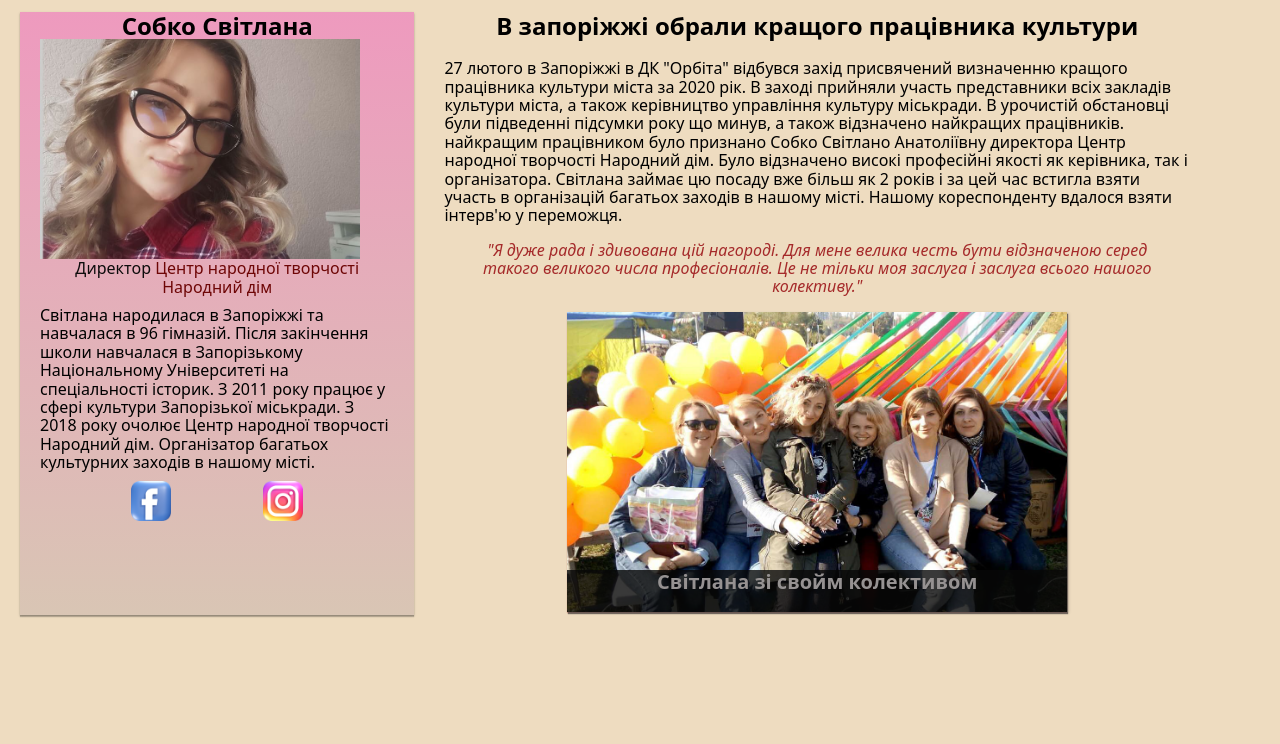
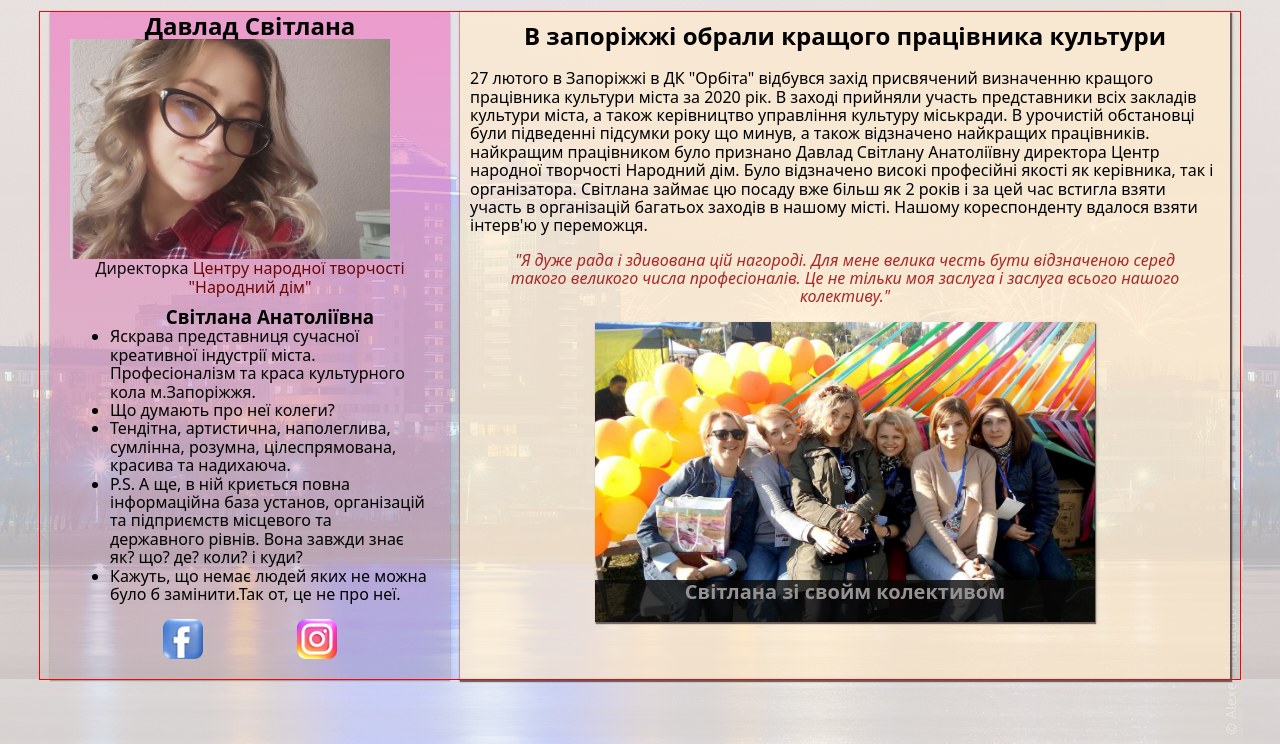
Before and after one commit to moskalenkopavel86/q, a plain HTML site: page index.html in a window 1280 px wide. Shown: the part 56-800 px from the top of the page. Drawn offline with nearby package versions, Linux system fonts and the light colour scheme.

Commit message:
бек боди

```diff
--- a/index.html
+++ b/index.html
@@ -19,18 +19,25 @@
     <main>
         <div class="over">
         <aside class="saidbar">
-            <h2 class="title">Собко Світлана</h2>
+            <h2 class="title">Давлад Світлана</h2>
             <div class="img-saidbar" > </div>
 
-            <p class="colorp">Директор <a class="colorb" href="https://www.facebook.com/narod.dim.5">Центр народної творчості Народний дім</a></p>
+            <p class="colorp">Директорка <a class="colorb" href="https://www.facebook.com/narod.dim.5">Центру народної творчості "Народний дім"</a></p>
 
-            <p class="sobko-histori">Світлана народилася в Запоріжжі та навчалася в 96 гімназій. Після закінчення школи навчалася в Запорізькому Національному Університеті на спеціальності історик.
+            <ul class="sobko-histori"> <h3>Світлана Анатоліївна</h3>
 
-                З 2011 року працює у сфері культури Запорізької міськради.
+              <li>Яскрава представниця сучасної креативної індустрії міста.
+                Професіоналізм та краса культурного кола м.Запоріжжя.</li>
 
-                З 2018 року очолює Центр народної творчості Народний дім.
+              <li>Що думають про неї колеги?</li>
 
-                Організатор багатьох культурних заходів в нашому місті.</p>
+               <li>Тендітна, артистична, наполеглива, сумлінна, розумна, цілеспрямована, красива та надихаюча.</li>
+
+              <li>P.S. А ще, в ній криється повна інформаційна база установ, організацій та підприємств місцевого та державного рівнів. Вона завжди знає як? що? де? коли? і куди?</li>
+
+              <li>Кажуть, що немає людей яких не можна було б замінити.Так от, це не про неї. </li>
+
+                </ul>
                 <ul class="spisok-asaidbar">
                     <li><a class="social-logo facebook" href="https://www.facebook.com/profile.php?id=1063646422"></a></li>
                     <li><a class="social-logo insta" href="https://www.instagram.com/svetlana_davlad/"></a></li>
@@ -38,25 +45,24 @@
         </aside>
 
         <section class="conteiner">
-            <h1>В запоріжжі обрали кращого працівника культури</h1>
+            <h1 class="h1-title">В запоріжжі обрали кращого працівника культури</h1>
             <p class="text">27 лютого в Запоріжжі в ДК "Орбіта" відбувся захід присвячений визначенню кращого
                 працівника культури міста за 2020 рік. В заході прийняли участь представники всіх закладів культури міста, а також керівництво управління культуру міськради. В урочистій обстановці були підведенні підсумки року що минув, а також відзначено найкращих працівників.
 
-                найкращим працівником було признано Собко Світлано Анатоліївну директора
+                найкращим працівником було признано Давлад Світлану Анатоліївну директора
                 Центр народної творчості Народний дім. Було відзначено високі професійні якості як керівника, так і організатора.
                 Світлана займає цю посаду вже більш як 2 років і за цей час встигла взяти участь в організацій багатьох заходів в нашому місті.
 
 
-                Нашому кореспонденту вдалося взяти інтерв'ю у переможця.
+                Нашому кореспонденту вдалося взяти інтерв'ю у переможця. </p>
 
                 <blockquote class="interviu"> <i class="i">"Я дуже рада і здивована цій нагороді. Для мене велика честь бути відзначеною серед такого великого
                 числа професіоналів. Це не тільки моя заслуга і заслуга всього нашого колективу."</i> </blockquote>
-                <!-- <img class="nd" src="./img/народний дім.jpg" width="500" alt="колектив Народного дому"> -->
-               <div class="nad"><p class="text-opacity">Світлана зі свойм колективом</p></div>
+
+               <div class="nad"><p class="text-opacity">Світлана зі свойм колективом</p>
+                <div class="overley"><p class="overlay-contakts">Контакти Центр народної творчості Народний дім</p></div></div>
 
 
-
-            </p>
         </section>
     </div>
     </main>
--- a/style.css
+++ b/style.css
@@ -11,7 +11,11 @@ p{
 }
 
 .body{
-    background-color: rgb(238, 220, 192)}
+    background-image:linear-gradient( to bottom, rgba(250,250,250, 0.8), rgba(250,250,250, 0.7)), url(./img/zp.jpg);
+
+
+}
+
 
 .header{
     display: flex;
@@ -24,14 +28,17 @@ p{
 .over{
     display: flex;
     max-width: 1200px;
+    margin-left: auto;
+    margin-right: auto;
+    outline: 1px solid red;
 }
 
 .saidbar{
-    min-width: 300px;
+    min-width: 400px;
     padding-left: 20px;
     padding-right: 20px;
     padding-bottom: 20px;
-    margin: 0 20px;
+    margin: 0 10px;
     background: linear-gradient(to bottom,  rgba(238, 110, 189, 0.6), rgba(168, 145, 153, 0.3) );
     box-shadow:  0px 2px 1px rgba(0, 0, 0, 0.2),  0px 1px 1px rgba(0, 0, 0, 0.14),  0px 1px 3px  rgba(0, 0, 0, 0.12);
     text-align: center;
@@ -46,7 +53,7 @@ p{
 }
 
 .img-saidbar{
-    width: 320px;
+    max-width: 320px;
     height: 220px;
     background-image: url(./img/Калбаса-сайдбар.jpg);
     background-position: center;
@@ -69,8 +76,14 @@ p{
 .colorb:hover{color: khaki;}
 
 .sobko-histori{
+
     margin-top: 10px;
     text-align: start;
+    text-decoration: none;
+}
+
+.sobko-histori h3{
+    text-align: center;
 }
 
 .spisok-asaidbar{
@@ -136,7 +149,14 @@ p{
  }
 
 .conteiner{
+    margin-right: 10px;
     text-align: center;
+    background-color: rgba(255, 235, 205, 0.7);
+    box-shadow:   1px 2px 1px 1px rgba(68, 62, 60, 0.7),  0px 1px 1px 1px rgba(185, 81, 81, 0.4),  2px 1px 3px 1px  rgba(0, 0, 0, 0.12);
+}
+
+.h1-title{
+    padding-top: 10px;
 }
 
 .text{
@@ -156,28 +176,46 @@ p{
     align-items:flex-end;
     width: 500px;
     height: 300px;
+    margin-bottom: 20px;
+    overflow: hidden;
     color: rgb(150, 146, 146);
     background-image: url(./img/народний\ дім.jpg);
     background-size: cover;
     background-repeat: no-repeat;
     background-position: center;
-    box-shadow:   1px 2px 1px rgba(68, 62, 60, 0.7),  0px 1px 1px rgba(185, 81, 81, 0.4),  2px 1px 3px  rgba(0, 0, 0, 0.12);
+     box-shadow:   1px 2px 1px rgba(68, 62, 60, 0.7),  0px 1px 1px rgba(185, 81, 81, 0.4),  2px 1px 3px  rgba(0, 0, 0, 0.12);
 }
 
-.nad:hover{
-    display: inline-flex;
-    width: 500px;
-    height: 300px;
+
+.overley{position: absolute;
+    top: 0;
+    left: 0;
+    width: 100%;
+    height: 100%;
     background-image:linear-gradient(to bottom, rgba(168, 156, 156, 0.5),  rgba(230, 213, 213, 0.4)), url(./img/nd.jpg);
     background-size: cover;
     background-repeat: no-repeat;
     background-position: center;
-    box-shadow:   1px 2px 1px rgba(68, 62, 60, 0.7),  0px 1px 1px rgba(185, 81, 81, 0.4),  2px 1px 3px  rgba(0, 0, 0, 0.12);
-}
+    transform: translatey(-100%);
+    transition: transform 300ms ;}
 
-.nad:hover p{
-    opacity: 0;
-}
+    .nad:hover .overley{
+        transform: translate(0);
+    }
+
+    .overlay-contakts{
+        color: rgba(0, 0, 0, 0.7);
+        padding: 10px 10px;
+        font-size: 18px;
+        font-weight: 800;
+        transition:opacity 500ms cubic-bezier(0.25, 0.46, 0.45, 0.94) 350ms ;
+        opacity: 0;
+    }
+
+    .nad:hover  .overlay-contakts{
+        opacity: 1;
+
+    }
 
 .text-opacity{position: absolute;
     display: inline-flex;
```
Also changed, not shown: img/zp.jpg (added).
